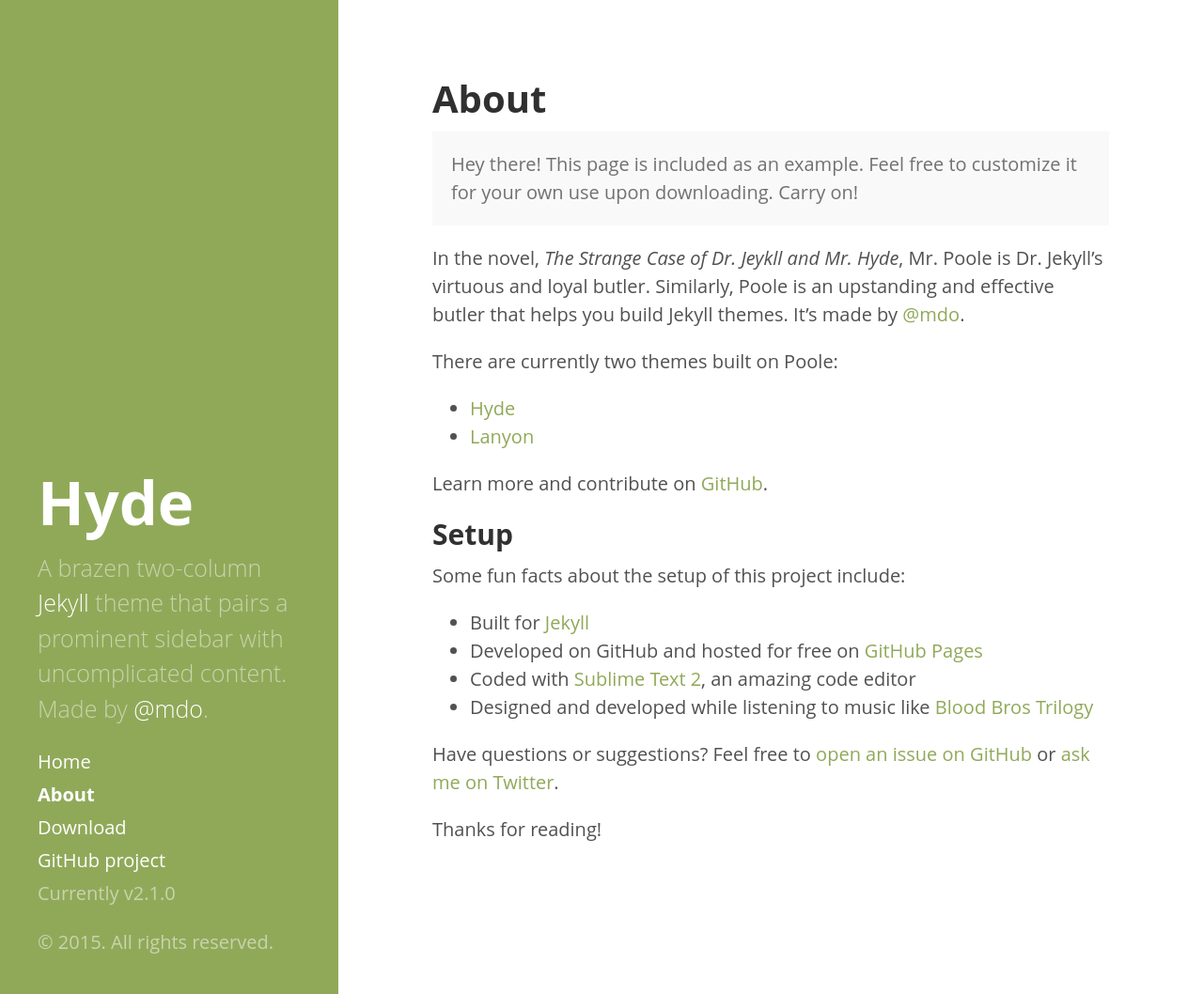
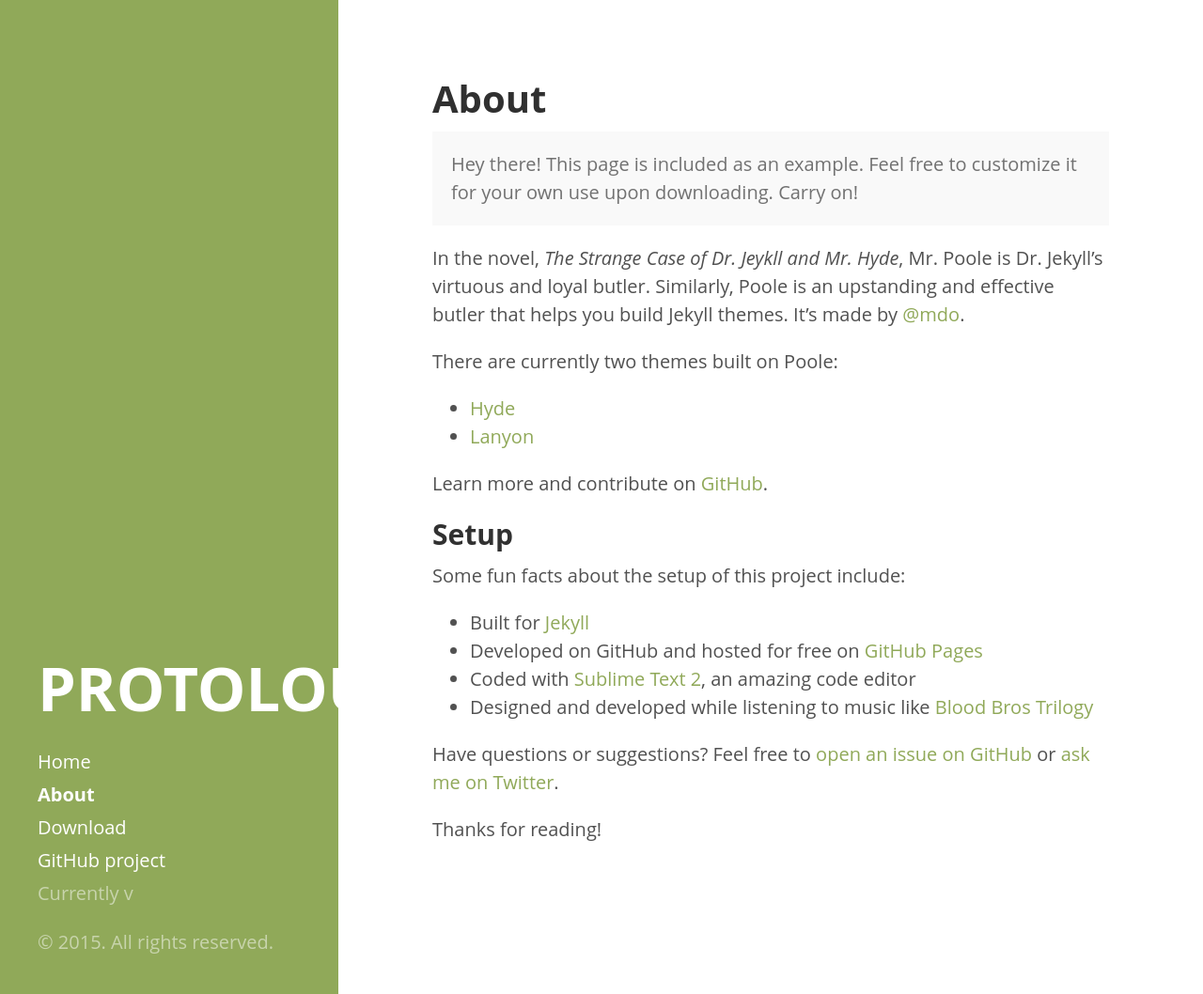
Before and after one commit to lqust/lqust.github.io, a Jekyll site: the page built from about.md, in a window 1280 px wide and 1058 px high. Shown: the whole window at 94% size. Built offline with Jekyll 4.4.1, drawn with Linux system fonts in a browser that asks for light colours; Markdown is read by kramdown in place of the engine named in the settings.

Commit message:
Atualizando inflrmações do site

```diff
--- a/_config.yml
+++ b/_config.yml
@@ -7,21 +7,15 @@ permalink:        pretty
 relative_permalinks: true
 
 # Setup
-title:            Hyde
-tagline:          'A Jekyll theme'
-description:      'A brazen two-column <a href="http://jekyllrb.com" target="_blank">Jekyll</a> theme that pairs a prominent sidebar with uncomplicated content. Made by <a href="https://twitter.com/mdo" target="_blank">@mdo</a>.'
-url:              http://hyde.getpoole.com
+title:            PROTOLOUS
+tagline:          'agilidade, tecnologia e sociedade'
+description:      ''
+url:              http://protolous.org
 baseurl:          /
 permalink:        blog/:year/:i_month/:i_day/:title
 
 author:
-  name:           'Mark Otto'
-  url:            https://twitter.com/mdo
+  name:           'Lourenço P. Soares'
+  url:            https://twitter.com/protolous
 
-paginate:         5
-
-# Custom vars
-version:          2.1.0
-
-github:
-  repo:           https://github.com/poole/hyde
+paginate:         3
```
